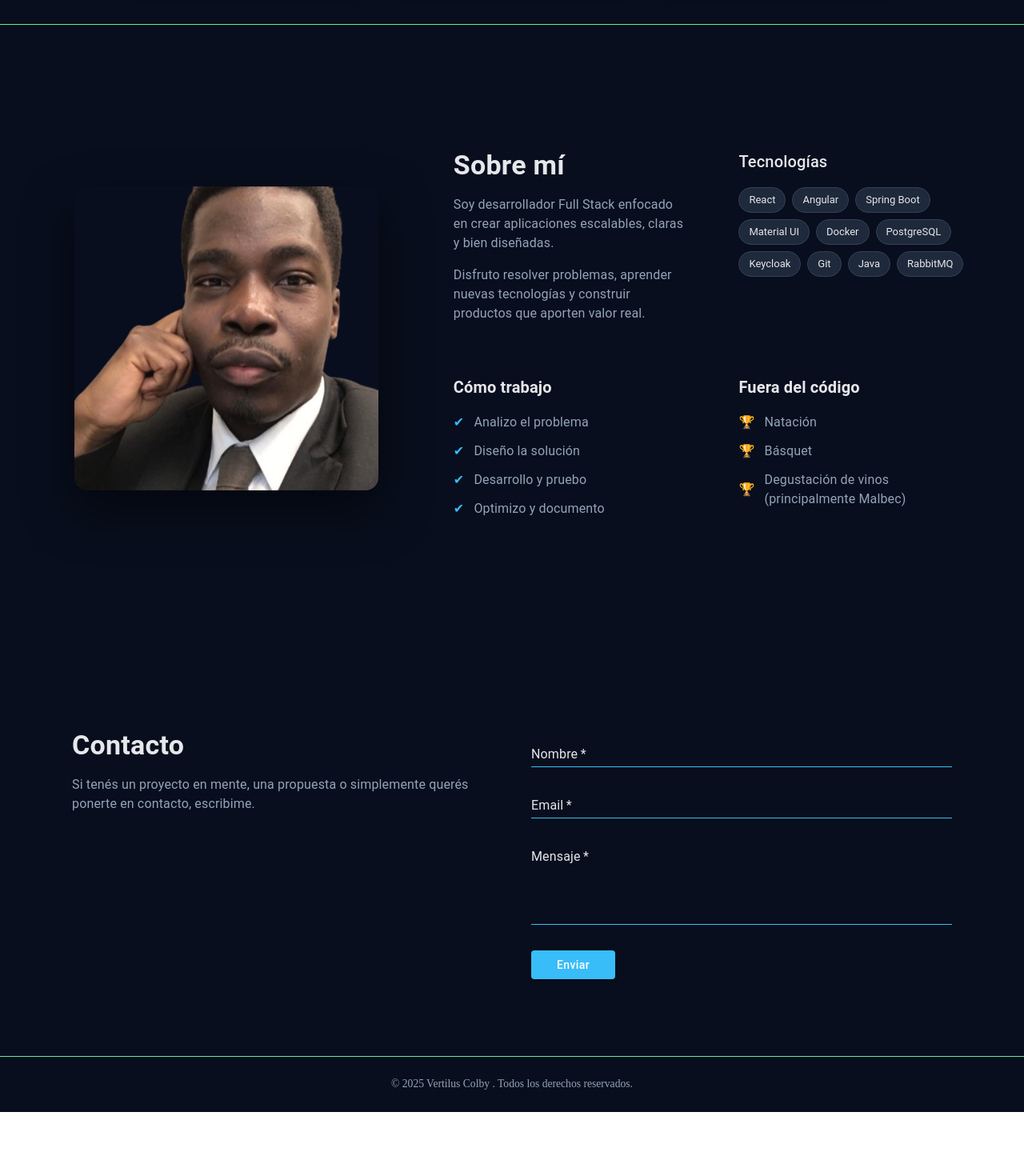
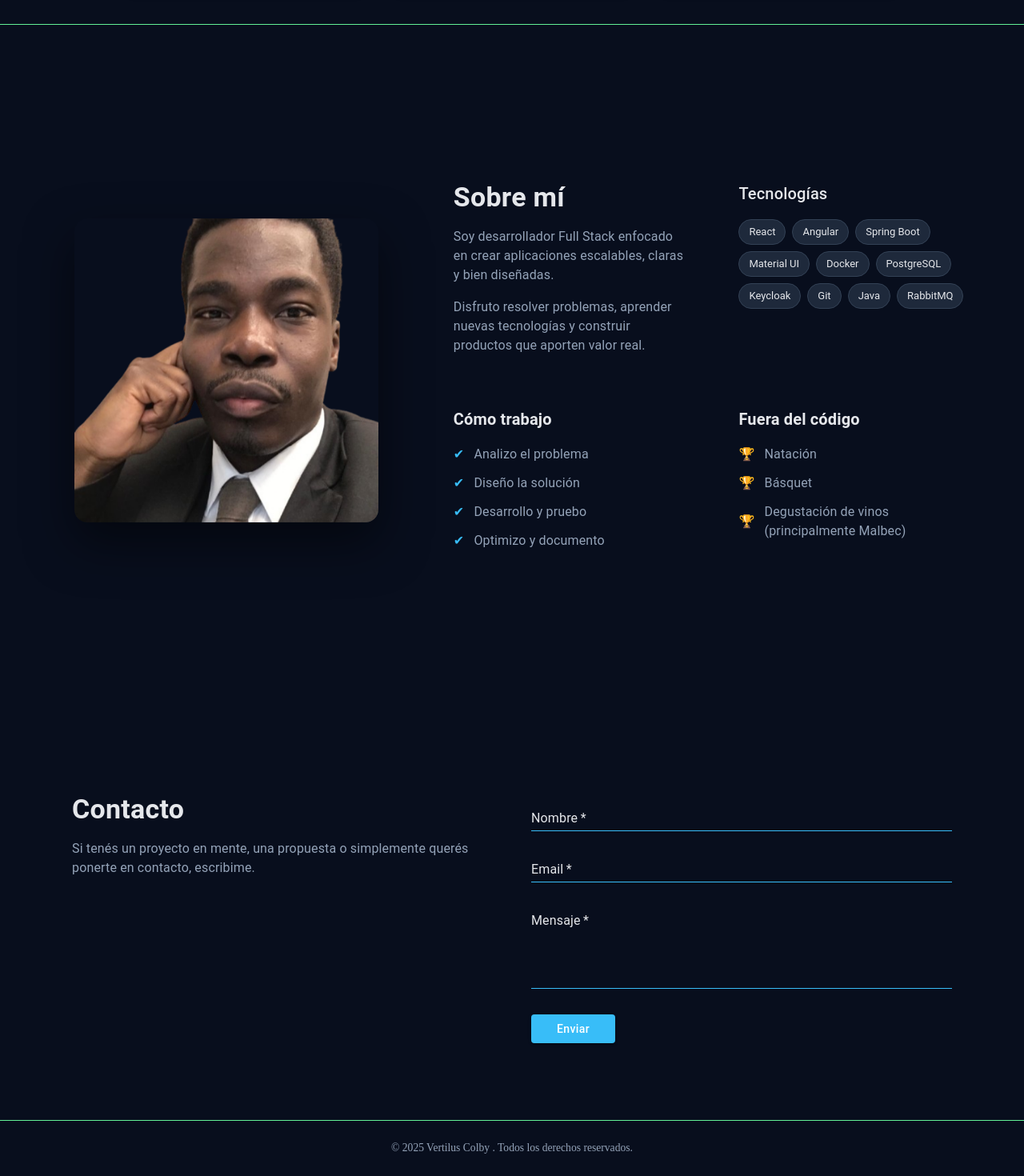
Before and after one commit to cvertilus/PortfolioProject, a React (Vite) app: page / in a window 1280 px wide. Shown: the part 1736-3206 px from the top of the page at 80% size. Before the commit the page ends 3126 px from the top, so only its background shows below. Built offline with nearby package versions, Linux system fonts and the light colour scheme; some icons are missing.

Commit message:
fix: about

```diff
--- a/src/component/about/About.jsx
+++ b/src/component/about/About.jsx
@@ -12,7 +12,7 @@ export default function About() {
     return (
         <Box
             sx={{
-                minHeight: "90dvh",
+                minHeight: "100dvh",
                 display: "flex",
                 alignItems: "center",
                 justifyContent: "center",
--- a/src/component/contact/ContactSection.jsx
+++ b/src/component/contact/ContactSection.jsx
@@ -56,7 +56,14 @@ export default function ContactSection() {
     }
     return (
         <>
-            <Box>
+            <Box sx={{
+                minHeight: "100%",
+                backgroundColor: "var(--background)",
+                display: "flex",
+                flexDirection: "column",
+                justifyContent: "space-between",
+
+            }}>
 
 
                 <Box
@@ -65,7 +72,7 @@ export default function ContactSection() {
                         maxWidth: "100%",
                         py: { xs: 8, md: 12 },
                         px: { xs: 2, md: 8 },
-                        backgroundColor: "var(--background)",
+
                         color: "var(--text)",
 
                     }}
@@ -276,7 +283,7 @@ export default function ContactSection() {
                     </Box>
                 </Box>
 
-
+                <Box>
                     <Box
                         sx={{
                             maxWidth: "100%",
@@ -295,6 +302,9 @@ export default function ContactSection() {
                     >
                         © {new Date().getFullYear()} Vertilus Colby . {t("contact.footer")}.
                     </Box>
+
+                </Box>
+
                 <Snackbar
                     open={snackbar.open}
                     autoHideDuration={4000}
```
Lines whose indentation alone changed are shown as unchanged.
